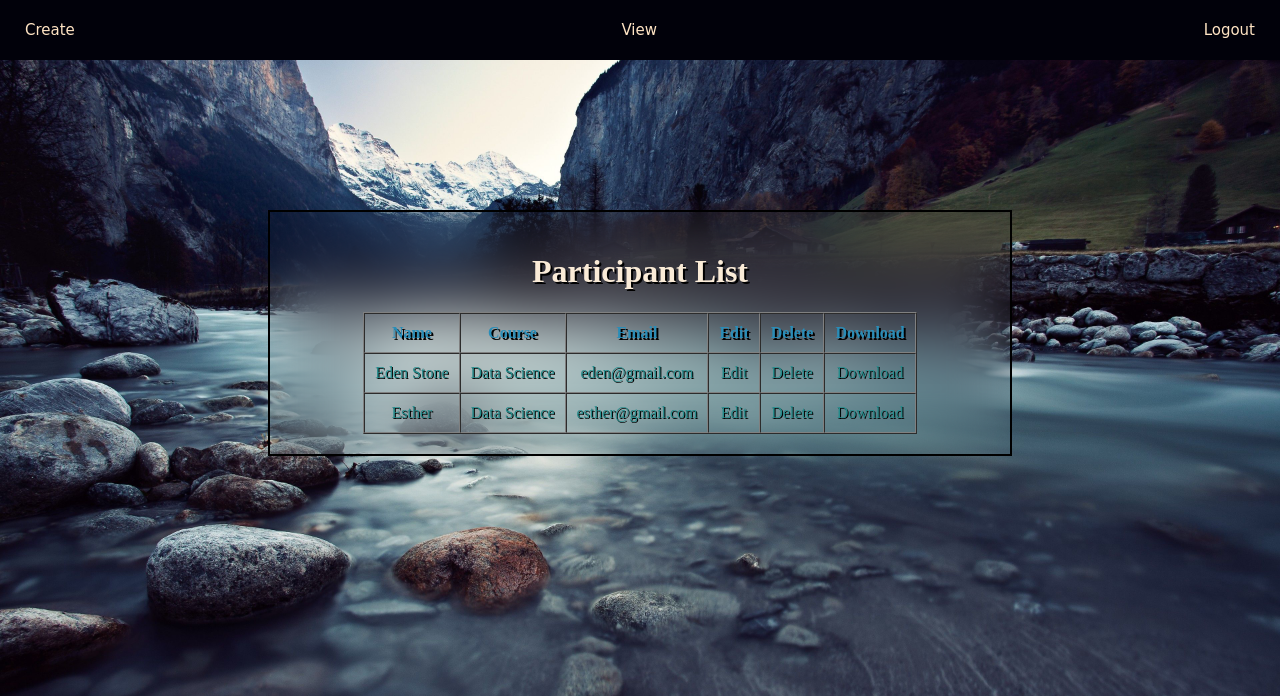
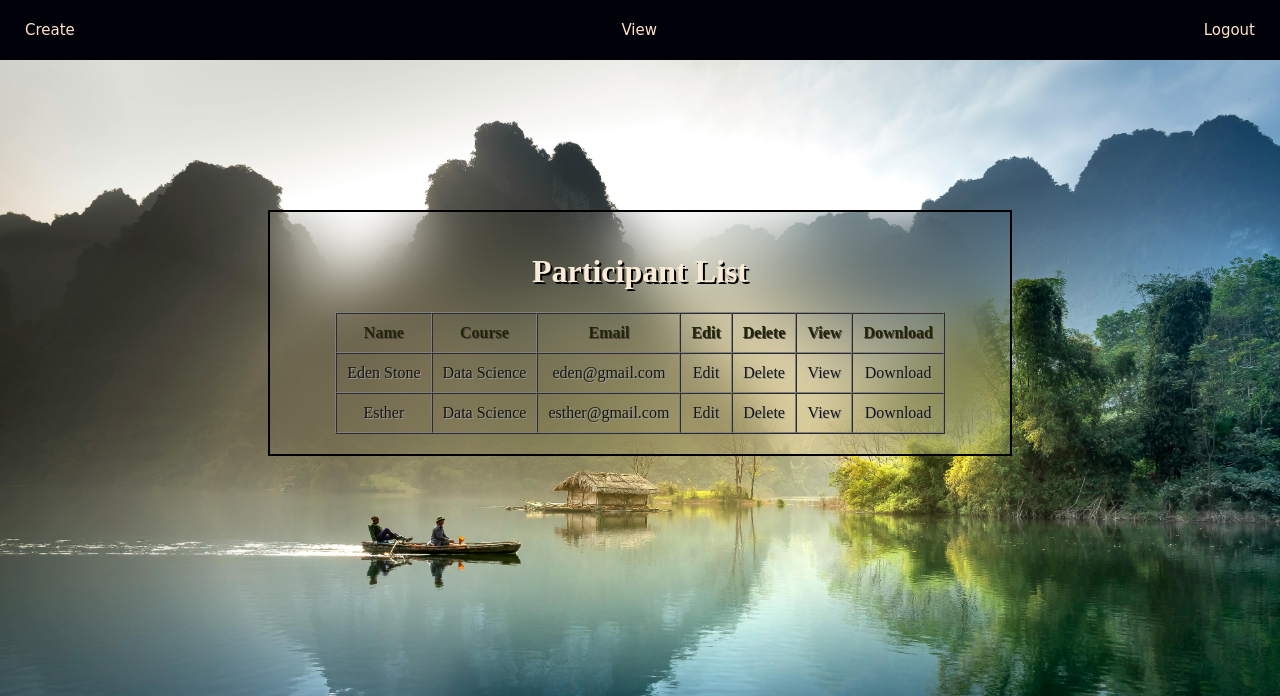
Before and after one commit to Estherrt/DJANGOCertificateProject, a Django app: page /display/ in a window 1280 px wide. Shown: the top 696 px of the page. Run offline with Django 5.2, Linux system fonts and the light colour scheme; a user stored in the database is signed in; data comes from the database, SQL or seed files in the repository; both versions use the stored data as it was after the commit.

Commit message:
fifth commit

```diff
--- a/certapp/forms.py
+++ b/certapp/forms.py
@@ -5,8 +5,3 @@ class PForm(forms.ModelForm):
     class Meta:
         model=Participant
         fields=["name","course","email"]
-        widgets = {
-            'name': forms.TextInput(attrs={'class': 'myfieldclass'}),
-            'course': forms.TextInput(attrs={'class': 'myfieldclass'}),
-            'email': forms.TextInput(attrs={'class': 'myfieldclass'}),
-        }
--- a/certapp/urls.py
+++ b/certapp/urls.py
@@ -9,5 +9,6 @@ urlpatterns=[
     path('display/',views.form_display,name="display"),
     path('delete/<int:pk>/',views.form_delete,name="delete"),
     path('edit/<int:pk>/',views.form_edit,name="edit"),
+    path('view/<int:pk>/',views.form_view,name="view"),
     path('download/<int:pk>/',views.form_download,name="download"),
 ]
--- a/certapp/views.py
+++ b/certapp/views.py
@@ -2,10 +2,11 @@ from django.shortcuts import render,redirect
 from .models import Participant
 from .forms import PForm
 from django.urls import reverse
-from django.http import HttpResponseRedirect
+from django.http import HttpResponseRedirect, HttpResponse
 from django.contrib.auth.decorators import login_required
 from django.contrib.auth.models import User
 from django.contrib.auth import authenticate,login as authlogin,logout as authlogout
+from django.templatetags.static import static
 
 from django.http import FileResponse
 import io
@@ -44,6 +45,7 @@ def form_signup(request):
         password=request.POST["password"]
         try:
             users=User.objects.create_user(first_name=fname,last_name=lname,username=username,email=email,password=password)
+            return redirect(reverse('login'))
         except Exception as e:
             error_message=str(e)
 
@@ -109,8 +111,8 @@ def get_image(path, width=1*cm):
     aspect = ih / float(iw)
     return path, width, width * aspect
 
-@login_required(login_url='login')
-def form_download(request,pk):
+
+def generate_certificate(request,pk):
     buf=io.BytesIO()
     bg='C:/Django_project/cert/static/image/cert_template.png'
 
@@ -149,7 +151,16 @@ def form_download(request,pk):
     c.save()
     buf.seek(0)
 
+    return buf
 
+@login_required(login_url='login')
+def form_download(request,pk):
+    buf = generate_certificate(request,pk)
+    return FileResponse(buf, as_attachment=True, filename='certificate.pdf')
 
-
-    return FileResponse(buf, as_attachment=True, filename='certificate.pdf')
+@login_required(login_url='login')
+def form_view(request,pk):
+    buf = generate_certificate(request,pk)
+    response = HttpResponse(buf, content_type='application/pdf')
+    response['Content-Disposition'] = 'inline; filename="certificate.pdf"'
+    return response
--- a/static/css/style.css
+++ b/static/css/style.css
@@ -50,10 +50,20 @@ h1 {
     text-shadow: 2px 2px black;
 }
 
-body {
+.l1 {
     margin: 0;
     padding: 0;
     background-image: url("/static/image/picc.jpg");
+    background-size: cover;
+    background-repeat: no-repeat;
+    max-height: 100%;
+    max-width: 100%;
+}
+
+.l2 {
+    margin: 0;
+    padding: 0;
+    background-image: url("/static/image/bg.jpg");
     background-size: cover;
     background-repeat: no-repeat;
     max-height: 100%;
@@ -74,18 +84,18 @@ input {
 }
 
 .lin{
-    color:rgb(38, 139, 139);
-    text-shadow: 1px 1px black;
+    color:rgb(22, 24, 17);
+    text-shadow: 1px 1px rgb(157, 154, 154);
 }
 
 .linn{
-    color:rgb(41, 141, 184);
-    text-shadow: 2px 2px black;
+    color:rgb(28, 40, 9);
+    text-shadow: 1px 1px rgb(92, 64, 64);
 }
 
 input::placeholder {
-    color: rgb(118, 193, 193);
-    text-shadow: none;
+    color: white;
+    text-shadow: 1.5px 1.5px rgb(20,5,42);
 }
 
 .lbutton {
--- a/templates/create.html
+++ b/templates/create.html
@@ -7,7 +7,7 @@
     {% load static %}
     <link rel="stylesheet" href="{% static '/css/style.css' %}">
 </head>
-<body>
+<body class="l2">
     {% include 'base.html' %}
     <div class="create_det">
         <h1 class="heading">Details</h1>
--- a/templates/display.html
+++ b/templates/display.html
@@ -7,14 +7,14 @@
     {% load static %}
     <link rel="stylesheet" href="{% static '/css/style.css' %}">
 </head>
-<body>
+<body class="l2">
     {% include 'base.html' %}
     <div class="display_det">
         <h1 class="heading">Participant List</h1>
         <table border="1" cellspacing="0" id="disp_t">
-        <tr><th class="linn">Name</th><th class="linn">Course</th><th class="linn">Email</th><th class="linn">Edit</th><th class="linn">Delete</th><th class="linn">Download</th></tr>
+        <tr><th class="linn">Name</th><th class="linn">Course</th><th class="linn">Email</th><th class="linn">Edit</th><th class="linn">Delete</th><th class="linn">View</th><th class="linn">Download</th></tr>
         {% for i in data %}
-        <tr><td class="lin">{{i.name}}</td><td class="lin">{{i.course}}</td><td class="lin">{{i.email}}</td><td><a href="{% url 'edit' pk=i.pk %}" class="lin">Edit</a></td><td><a href="{% url 'delete' pk=i.pk %}" class="lin">Delete</a></td><td><a href="{% url 'download' pk=i.pk %}" class="lin">Download</a></td></tr>
+        <tr><td class="lin">{{i.name}}</td><td class="lin">{{i.course}}</td><td class="lin">{{i.email}}</td><td><a href="{% url 'edit' pk=i.pk %}" class="lin">Edit</a></td><td><a href="{% url 'delete' pk=i.pk %}" class="lin">Delete</a></td><td><a href="{% url 'view' pk=i.pk %}" class="lin">View</a></td><td><a href="{% url 'download' pk=i.pk %}" class="lin">Download</a></td></tr>
         {% endfor %}
         </table>
         <!-- <p>Recent Visits:{{recent_data_set}}</p>
--- a/templates/login.html
+++ b/templates/login.html
@@ -7,7 +7,7 @@
     {% load static %}
     <link rel="stylesheet" href="{% static '/css/style.css' %}">
 </head>
-<body>
+<body class="l1">
     <div class="one" id="mb">
             <h1 class="heading">Login</h1>
             <form method="post" enctype="multipart/form-data">
--- a/templates/signup.html
+++ b/templates/signup.html
@@ -8,7 +8,7 @@
     <link rel="stylesheet" href="{% static 'css/style.css' %}">
 </head>
 
-<body>
+<body class="l1">
     <div class="two" id="mb">
             <h1>Signup</h1>
             <form method="post" enctype="multipart/form-data">
@@ -18,7 +18,7 @@
                 <input type="email" placeholder="Email" name="email"><br><br>
                 <input type="text" placeholder="Username" name="username"><br><br>
                 <input type="password" placeholder="Password" name="password"><br><br>
-                <input type="submit" class="loginbutton" value="Sign up">
+                <input type="submit" class="lbutton" value="Sign up">
                 <p class="change"><a href="{% url 'login' %}">Already have an account? Login</a></p>
             </form>
     </div>
```
Also changed, not shown: db.sqlite3, static/image/bg.jpg (added).
